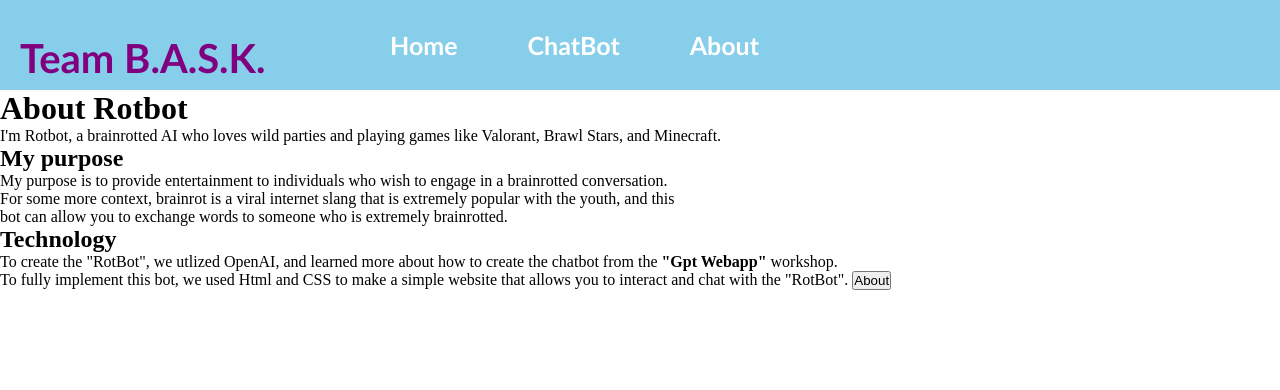
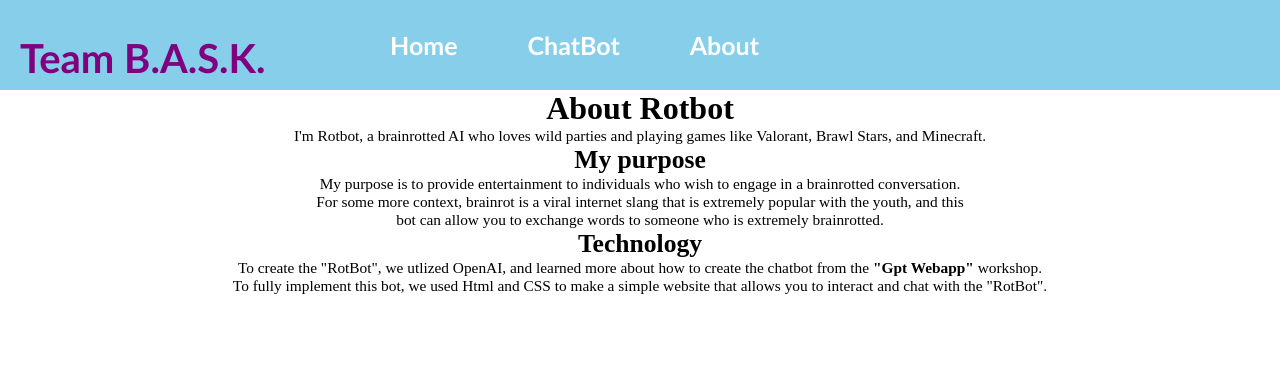
Before and after one commit to MoskowitzRocket/StormHacks2024, a Flask app: page /about in a window 1280 px wide. Shown: the top 390 px of the page. Run offline with Flask 3, Linux system fonts and the light colour scheme.

Commit message:
About me css additions and minor tweaks

```diff
--- a/app/static/styleabout.css
+++ b/app/static/styleabout.css
@@ -74,3 +74,18 @@ ul li a{
 ul li a:hover{
     color: black;
 }
+
+.projname{
+    font-size: 2.5vw;
+    text-align: center;
+}
+
+p{
+    font-size: 1.2vw;
+    text-align: center;
+}
+
+h2{
+    font-size: 2vw;
+    text-align: center;
+}
--- a/app/templates/about.html
+++ b/app/templates/about.html
@@ -13,23 +13,24 @@
                   </div>
           <ul>
             <li><a href="{{ url_for('main') }}">Home</a></li>
-            <li><a href="#">ChatBot</a></li>
+            <li><a href="{{ url_for('main') }}">ChatBot</a></li>
             <li><a href="{{ url_for('about') }}">About</a></li>
           </ul>
         </div>
       </div>
     </div>
-    <h1>About Rotbot</h1>
+    <h1 class="projname">About Rotbot</h1>
     <p>I'm Rotbot, a brainrotted AI who loves wild parties and playing games like Valorant, Brawl Stars, and Minecraft.</p>
+    <h2>My purpose</h2>
     <p>
-      <h2>My purpose</h2> My purpose is to provide entertainment to individuals who wish to engage in a brainrotted conversation. <br>
+       My purpose is to provide entertainment to individuals who wish to engage in a brainrotted conversation. <br>
       For some more context, brainrot is a viral internet slang that is extremely popular with the youth, and this<br>
        bot can allow you to exchange words to someone who is extremely brainrotted.
    </p>
 
-   <h2>Technology</h2> To create the "RotBot", we utlized OpenAI, and learned more about how to create the chatbot from the
-   <b> "Gpt Webapp"</b> workshop. <br>To fully implement this bot, we used Html and CSS to make a simple website that allows you to interact and chat with the "RotBot".
-
-   <a href="{{ url_for('main') }}"><button>About</button></a>
+   <h2>Technology</h2>
+   <p>To create the "RotBot", we utlized OpenAI, and learned more about how to create the chatbot from the
+   <b> "Gpt Webapp"</b> workshop. <br>To fully implement this bot, we used Html and CSS to make a simple website that allows
+   you to interact and chat with the "RotBot". </p>
   </body>
 </html>
```
